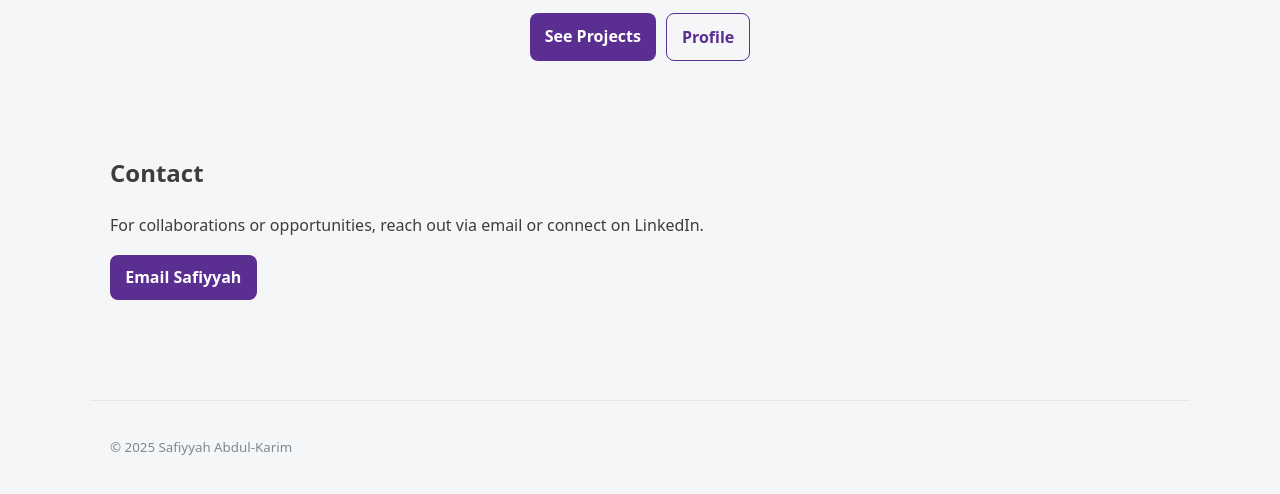
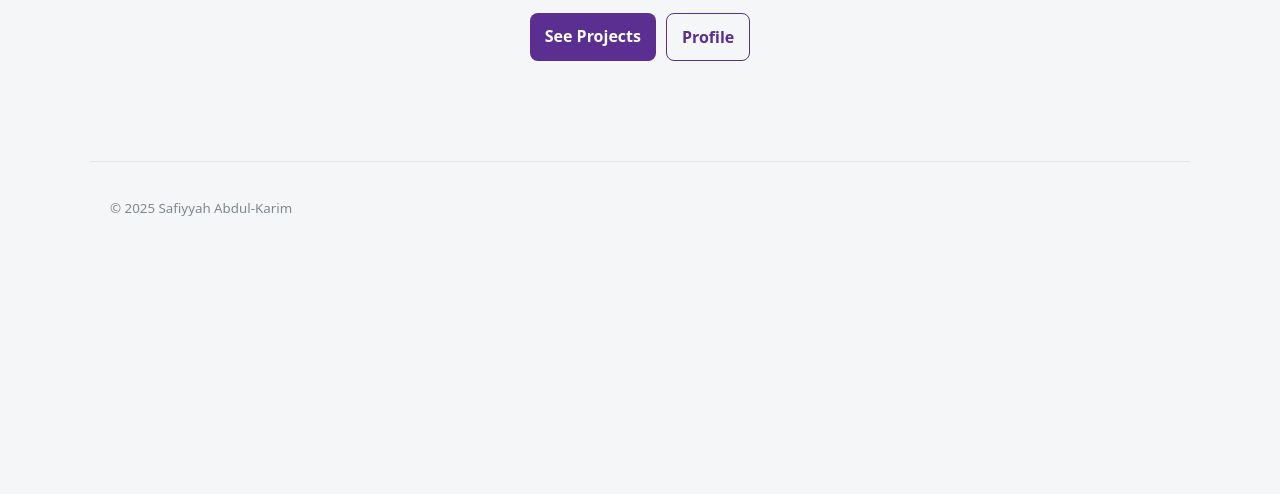
Before and after one commit to popsx98/portfolio, a plain HTML site: page index.html in a window 1280 px wide. Shown: the part 276-770 px from the top of the page. Drawn offline with Linux system fonts and the light colour scheme.

Commit message:
Remove contact section from index.html
Removed the contact section from the index.html file.

```diff
--- a/index.html
+++ b/index.html
@@ -33,14 +33,6 @@
         </div>
       </div>
     </section>
-
-    <section id="contact" class="section">
-      <h2>Contact</h2>
-      <p>For collaborations or opportunities, reach out via email or connect on LinkedIn.</p>
-      <div class="contact-actions">
-        <a class="btn" href="mailto:safiyyah98@gmail.com">Email Safiyyah</a>
-      </div>
-    </section>
   </main>
 
   <footer class="site-footer">
```
